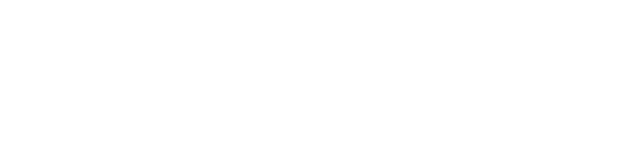
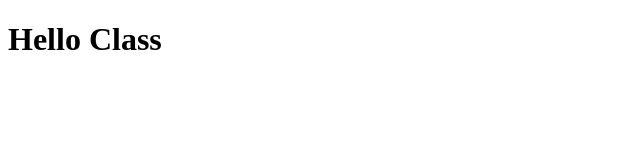
Before and after one commit to satyampundi/codetester, a plain HTML site: page index.html in a window 1280 px wide. Shown: the whole page, without its empty margins (0-640 px from the left). Drawn offline with Linux system fonts and the light colour scheme.

Commit message:
3rd commit

```diff
--- a/index.html
+++ b/index.html
@@ -4,6 +4,6 @@
 	<title>my html</title>
 </head>
 <body>
-
+<h1>Hello Class</h1>
 </body>
 </html>
```
